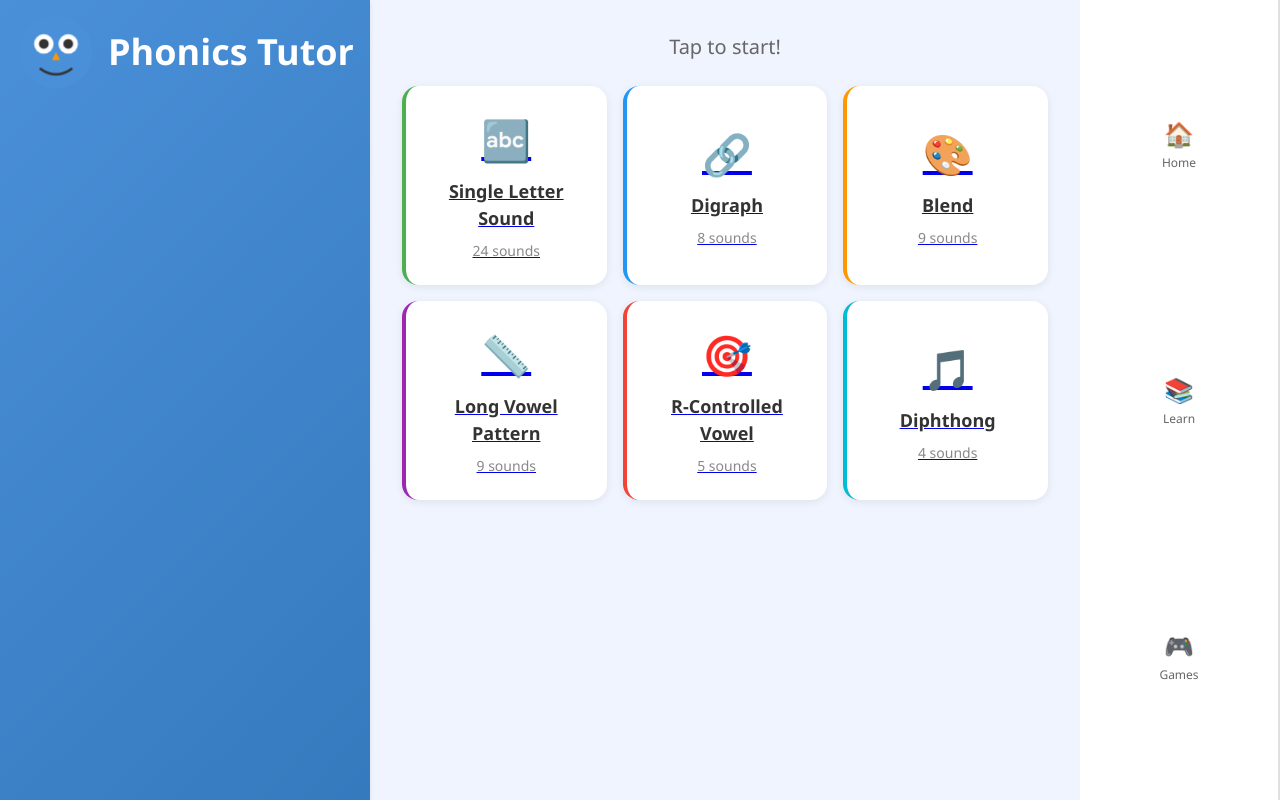
After one commit to jimmy-sun-v/phonics, a Django app: page /phonics/ in a window 1280 px wide. The commit adds this page. Run offline with Django 5.2, Linux system fonts and the light colour scheme; data comes from the database, SQL or seed files in the repository.

Commit message:
Task 4.1-4.4

```diff
--- a/apps/phonics/urls.py
+++ b/apps/phonics/urls.py
@@ -1,8 +1,6 @@
 from django.urls import path
 
 from . import views
-
-app_name = "phonics"
 
 urlpatterns = [
     path("categories/", views.category_list, name="category-list"),
--- a/config/urls.py
+++ b/config/urls.py
@@ -20,6 +20,9 @@ from django.urls import include, path
 
 urlpatterns = [
     path("admin/", admin.site.urls),
+    # Template (page) views
+    path("phonics/", include("apps.phonics.page_urls")),
+    # API views
     path("api/phonics/", include("apps.phonics.urls")),
     path("api/sessions/", include("apps.sessions.urls")),
     path("api/speech/", include("apps.speech.urls")),
--- /dev/null
+++ b/static/css/layout.css
@@ -0,0 +1,190 @@
+/* === App Shell Layout === */
+.app-shell {
+    display: flex;
+    flex-direction: column;
+    min-height: 100vh;
+}
+
+/* === Header === */
+.app-header {
+    background: linear-gradient(135deg, #4a90d9 0%, #357abd 100%);
+    color: white;
+    padding: 0.75rem 1rem;
+    position: sticky;
+    top: 0;
+    z-index: 100;
+    box-shadow: 0 2px 4px rgba(0, 0, 0, 0.1);
+}
+
+.header-content {
+    max-width: 1200px;
+    margin: 0 auto;
+    display: flex;
+    align-items: center;
+    justify-content: center;
+    gap: 0.75rem;
+}
+
+/* === Main Content === */
+.main-content {
+    flex: 1;
+    width: 100%;
+    max-width: 1200px;
+    margin: 0 auto;
+    padding: 1rem;
+}
+
+/* === Bottom Navigation (Mobile) === */
+.app-nav {
+    position: fixed;
+    bottom: 0;
+    left: 0;
+    right: 0;
+    background: white;
+    border-top: 2px solid #e0e0e0;
+    display: flex;
+    justify-content: space-around;
+    padding: 0.5rem 0;
+    z-index: 100;
+}
+
+.nav-item {
+    display: flex;
+    flex-direction: column;
+    align-items: center;
+    text-decoration: none;
+    color: #666;
+    font-size: 0.75rem;
+    min-height: 48px;
+    min-width: 48px;
+    justify-content: center;
+    padding: 0.25rem 0.5rem;
+    border-radius: 8px;
+    transition: background-color 0.2s;
+}
+
+.nav-item:hover, .nav-item:focus {
+    background-color: #f0f4ff;
+    color: #4a90d9;
+}
+
+.nav-item.active {
+    color: #4a90d9;
+    font-weight: 600;
+}
+
+.nav-icon {
+    font-size: 1.5rem;
+    margin-bottom: 0.125rem;
+}
+
+/* Add bottom padding for fixed nav */
+body {
+    padding-bottom: 70px;
+}
+
+/* === Content Grid Helpers === */
+.card-grid {
+    display: grid;
+    gap: 1rem;
+    grid-template-columns: 1fr;
+}
+
+.card {
+    background: white;
+    border-radius: 16px;
+    padding: 1.25rem;
+    box-shadow: 0 2px 8px rgba(0, 0, 0, 0.08);
+    text-align: center;
+    cursor: pointer;
+    transition: transform 0.15s, box-shadow 0.15s;
+    min-height: 48px;
+    display: flex;
+    align-items: center;
+    justify-content: center;
+}
+
+.card:hover, .card:focus {
+    transform: translateY(-2px);
+    box-shadow: 0 4px 12px rgba(0, 0, 0, 0.15);
+}
+
+.card:active {
+    transform: translateY(0);
+}
+
+/* === Large Action Button === */
+.btn-primary {
+    background-color: #4a90d9;
+    color: white;
+    border: none;
+    border-radius: 24px;
+    padding: 0.875rem 2rem;
+    font-size: 1.125rem;
+    font-weight: 600;
+    min-height: 48px;
+    min-width: 48px;
+    cursor: pointer;
+    transition: background-color 0.2s;
+}
+
+.btn-primary:hover, .btn-primary:focus {
+    background-color: #357abd;
+}
+
+.btn-secondary {
+    background-color: transparent;
+    color: #4a90d9;
+    border: 2px solid #4a90d9;
+    border-radius: 24px;
+    padding: 0.875rem 2rem;
+    font-size: 1.125rem;
+    font-weight: 600;
+    min-height: 48px;
+    min-width: 48px;
+    cursor: pointer;
+}
+
+/* === Responsive: Tablet (768px+) === */
+@media (min-width: 768px) {
+    .card-grid {
+        grid-template-columns: repeat(2, 1fr);
+    }
+
+    .main-content {
+        padding: 1.5rem;
+    }
+
+    body {
+        padding-bottom: 0;
+    }
+
+    /* Side nav on tablet */
+    .app-nav {
+        position: static;
+        flex-direction: column;
+        width: 200px;
+        border-top: none;
+        border-right: 2px solid #e0e0e0;
+        padding: 1rem;
+    }
+
+    .app-shell {
+        flex-direction: row;
+    }
+
+    .app-shell > .main-content {
+        flex: 1;
+    }
+}
+
+/* === Responsive: Desktop (1024px+) === */
+@media (min-width: 1024px) {
+    .card-grid {
+        grid-template-columns: repeat(3, 1fr);
+    }
+
+    .main-content {
+        padding: 2rem;
+    }
+}
--- /dev/null
+++ b/static/css/mascot.css
@@ -0,0 +1,83 @@
+/* === Mascot Base === */
+.mascot {
+    display: inline-flex;
+    align-items: center;
+    justify-content: center;
+    transition: transform 0.3s ease;
+}
+
+.mascot__image {
+    width: 60px;
+    height: 60px;
+    object-fit: contain;
+}
+
+/* === Mascot States === */
+.mascot--idle {
+    animation: mascot-breathe 3s ease-in-out infinite;
+}
+
+.mascot--happy {
+    animation: mascot-bounce 0.6s ease-in-out;
+}
+
+.mascot--encouraging {
+    animation: mascot-nod 0.8s ease-in-out;
+}
+
+/* === Animations === */
+@keyframes mascot-breathe {
+    0%, 100% { transform: scale(1); }
+    50% { transform: scale(1.05); }
+}
+
+@keyframes mascot-bounce {
+    0%, 100% { transform: translateY(0); }
+    25% { transform: translateY(-10px); }
+    50% { transform: translateY(0); }
+    75% { transform: translateY(-5px); }
+}
+
+@keyframes mascot-nod {
+    0%, 100% { transform: rotate(0deg); }
+    25% { transform: rotate(5deg); }
+    75% { transform: rotate(-5deg); }
+}
+
+/* === Responsive: Mobile — Fixed bottom-right === */
+@media (max-width: 767px) {
+    .app-header .mascot {
+        display: none;
+    }
+
+    .mascot-mobile {
+        position: fixed;
+        bottom: 80px;
+        right: 16px;
+        z-index: 50;
+    }
+
+    .mascot-mobile .mascot__image {
+        width: 50px;
+        height: 50px;
+    }
+}
+
+/* === Responsive: Tablet/Desktop — In header === */
+@media (min-width: 768px) {
+    .mascot-mobile {
+        display: none;
+    }
+
+    .mascot__image {
+        width: 70px;
+        height: 70px;
+    }
+}
+
+@media (min-width: 1024px) {
+    .mascot__image {
+        width: 80px;
+        height: 80px;
+    }
+}
--- /dev/null
+++ b/static/css/phonics.css
@@ -0,0 +1,101 @@
+.page-instruction {
+    text-align: center;
+    font-size: 1.25rem;
+    color: #666;
+    margin-bottom: 1.5rem;
+}
+
+.category-card {
+    flex-direction: column;
+    gap: 0.5rem;
+    padding: 1.5rem;
+    min-height: 120px;
+}
+
+.category-icon {
+    font-size: 2.5rem;
+}
+
+.category-label {
+    font-size: 1.125rem;
+    font-weight: 600;
+    color: #333;
+}
+
+.category-count {
+    font-size: 0.875rem;
+    color: #888;
+}
+
+.category-card:active {
+    transform: scale(0.97);
+}
+
+/* === Responsive Category Grid === */
+.category-grid {
+    grid-template-columns: 1fr;
+}
+
+@media (min-width: 768px) {
+    .category-grid {
+        grid-template-columns: repeat(2, 1fr);
+    }
+
+    .category-card {
+        min-height: 140px;
+    }
+}
+
+@media (min-width: 1024px) {
+    .category-grid {
+        grid-template-columns: repeat(3, 1fr);
+    }
+}
+
+/* === Phoneme List === */
+.back-link {
+    display: inline-flex;
+    align-items: center;
+    color: #4a90d9;
+    text-decoration: none;
+    font-size: 1rem;
+    min-height: 48px;
+    margin-bottom: 1rem;
+}
+
+.phoneme-tile {
+    flex-direction: column;
+    gap: 0.25rem;
+    padding: 1.25rem;
+    min-height: 100px;
+}
+
+.phoneme-symbol {
+    font-size: 2rem;
+    font-weight: 700;
+    color: #333;
+    font-family: "Courier New", monospace;
+}
+
+.phoneme-example {
+    font-size: 0.875rem;
+    color: #888;
+    font-style: italic;
+}
+
+/* === Responsive Phoneme Grid === */
+.phoneme-grid {
+    grid-template-columns: repeat(2, 1fr);
+}
+
+@media (min-width: 768px) {
+    .phoneme-grid {
+        grid-template-columns: repeat(3, 1fr);
+    }
+}
+
+@media (min-width: 1024px) {
+    .phoneme-grid {
+        grid-template-columns: repeat(4, 1fr);
+    }
+}
--- /dev/null
+++ b/static/js/mascot.js
@@ -0,0 +1,25 @@
+/**
+ * Update the mascot's visual state.
+ * @param {'idle'|'happy'|'encouraging'} state
+ */
+function setMascotState(state) {
+    const mascots = document.querySelectorAll('.mascot');
+    const validStates = ['idle', 'happy', 'encouraging'];
+
+    if (!validStates.includes(state)) return;
+
+    mascots.forEach(el => {
+        validStates.forEach(s => el.classList.remove(`mascot--${s}`));
+        el.classList.add(`mascot--${state}`);
+    });
+}
+
+/**
+ * Briefly show a state, then return to idle.
+ * @param {'happy'|'encouraging'} state
+ * @param {number} durationMs
+ */
+function flashMascotState(state, durationMs = 2000) {
+    setMascotState(state);
+    setTimeout(() => setMascotState('idle'), durationMs);
+}
--- a/templates/base.html
+++ b/templates/base.html
@@ -4,32 +4,43 @@
 <head>
     <meta charset="UTF-8">
     <meta name="viewport" content="width=device-width, initial-scale=1.0, maximum-scale=1.0, user-scalable=no">
-    <meta name="description" content="AI Phonics Tutor - Learn phonics with fun!">
     <title>{% block title %}Phonics Tutor{% endblock %}</title>
-
-    <!-- Base CSS -->
     <link rel="stylesheet" href="{% static 'css/base.css' %}">
-
+    <link rel="stylesheet" href="{% static 'css/layout.css' %}">
+    <link rel="stylesheet" href="{% static 'css/mascot.css' %}">
     {% block extra_css %}{% endblock %}
 </head>
 <body>
-    {% block header %}
-    <header class="app-header">
-        <div class="header-content">
-            {% block mascot %}{% endblock %}
-            <h1 class="app-title">{% block header_title %}Phonics Tutor{% endblock %}</h1>
-        </div>
-    </header>
-    {% endblock %}
+<div class="app-shell">
+    {% include "components/header.html" %}
+
+    <div class="mascot-mobile">
+        {% include "components/mascot.html" with state="idle" %}
+    </div>
 
     <main class="main-content" role="main">
         {% block content %}{% endblock %}
     </main>
 
     <nav class="app-nav" role="navigation" aria-label="Main navigation">
-        {% block nav %}{% endblock %}
+        {% block nav %}
+        <a href="/" class="nav-item" aria-label="Home">
+            <span class="nav-icon">🏠</span>
+            <span>Home</span>
+        </a>
+        <a href="/phonics/" class="nav-item" aria-label="Learn">
+            <span class="nav-icon">📚</span>
+            <span>Learn</span>
+        </a>
+        <a href="/games/" class="nav-item" aria-label="Games">
+            <span class="nav-icon">🎮</span>
+            <span>Games</span>
+        </a>
+        {% endblock %}
     </nav>
+</div>
 
-    {% block extra_js %}{% endblock %}
+<script src="{% static 'js/mascot.js' %}"></script>
+{% block extra_js %}{% endblock %}
 </body>
 </html>
--- /dev/null
+++ b/templates/components/header.html
@@ -0,0 +1,6 @@
+<header class="app-header">
+    <div class="header-content">
+        {% include "components/mascot.html" with state="idle" %}
+        <h1 class="app-title">{% block header_title %}Phonics Tutor{% endblock %}</h1>
+    </div>
+</header>
--- /dev/null
+++ b/templates/components/mascot.html
@@ -0,0 +1,12 @@
+{# Usage: {% include "components/mascot.html" with state="idle" %} #}
+{# States: idle, happy, encouraging #}
+{% load static %}
+<div class="mascot mascot--{{ state|default:'idle' }}" role="img" aria-label="Friendly owl mascot">
+    <img
+        src="{% static 'images/mascot/mascot.svg' %}"
+        alt="Phonics Tutor Mascot"
+        class="mascot__image"
+        width="80"
+        height="80"
+    >
+</div>
--- /dev/null
+++ b/templates/phonics/categories.html
@@ -0,0 +1,28 @@
+{% extends "base.html" %}
+{% load static %}
+
+{% block title %}Choose a Sound Group{% endblock %}
+{% block header_title %}Pick a Sound!{% endblock %}
+
+{% block extra_css %}
+<link rel="stylesheet" href="{% static 'css/phonics.css' %}">
+{% endblock %}
+
+{% block content %}
+<div class="category-page">
+    <p class="page-instruction" aria-live="polite">Tap to start!</p>
+
+    <div class="card-grid category-grid">
+        {% for cat in categories %}
+        <a href="{% url 'phonics:phoneme-list-page' cat.value %}"
+           class="card category-card"
+           style="border-left: 4px solid {{ cat.color }}"
+           aria-label="{{ cat.label }} - {{ cat.count }} sounds">
+            <span class="category-icon" aria-hidden="true">{{ cat.icon }}</span>
+            <span class="category-label">{{ cat.label }}</span>
+            <span class="category-count">{{ cat.count }} sounds</span>
+        </a>
+        {% endfor %}
+    </div>
+</div>
+{% endblock %}
```
Also changed, not shown: apps/phonics/page_urls.py (added, +10 -0 lines), apps/phonics/page_views.py (added, +41 -0 lines), templates/phonics/phoneme_list.html (added, +28 -0 lines), static/images/mascot/mascot.svg (added).
